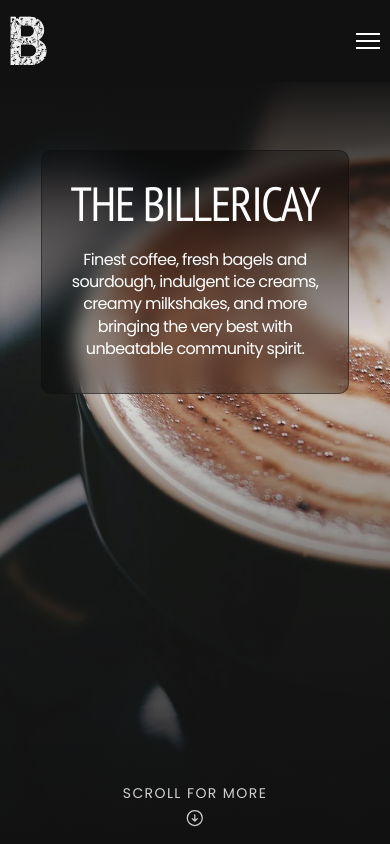
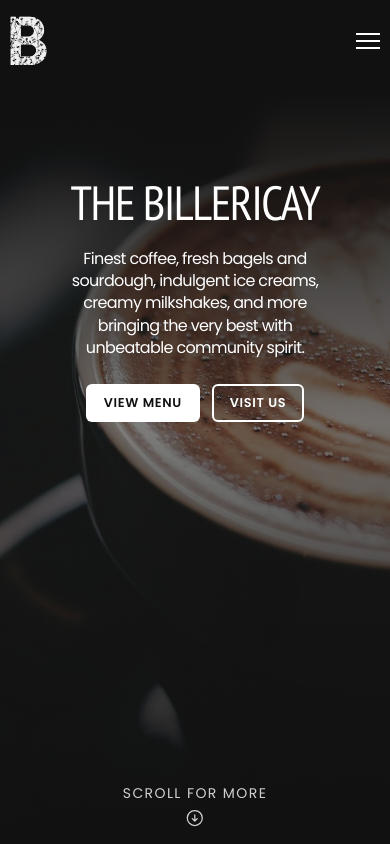
Before and after one commit to conorbailey90/the-billericay-cafe, a SvelteKit app: page / in a window 390 px wide. Shown: the top 844 px of the page. Built offline with nearby package versions, Linux system fonts and the light colour scheme.

Commit message:
Hero section updated

```diff
--- a/src/components/Hero.svelte
+++ b/src/components/Hero.svelte
@@ -1,7 +1,7 @@
 <script>
     import { reveal } from "$lib/actions/reveal";
     import Container from "./Container.svelte";
-        import { base } from '$app/paths';
+    import { base } from '$app/paths';
 </script>
 
 <section id="home">
@@ -12,6 +12,11 @@
             <h1>The Billericay</h1>
 
             <h4>Finest coffee, fresh bagels and sourdough, indulgent ice creams, creamy milkshakes, and more bringing the very best with unbeatable community spirit.</h4>
+
+            <div class="cta-buttons">
+                <a href="#menu" class="btn btn-primary">View Menu</a>
+                <a href="#contact" class="btn btn-secondary">Visit Us</a>
+            </div>
         </div>
     </Container>
     <div class="scroll">
@@ -26,7 +31,7 @@
         min-height: 100svh;
         display: flex;
         justify-content: center;
-        align-items: flex-start; /* Ensure content starts from top on smaller screens */
+        align-items: flex-start;
     }
 
     .hero {
@@ -45,18 +50,14 @@
         width: 100%;
         height: 100%;
         z-index: 2;
-        background: linear-gradient(to bottom, #111111 calc(60px + 2rem), transparent 50%, #111111 100%);
+        background: linear-gradient(to bottom, #111111 calc(60px + 2rem), #11111184 50%, #111111 100%);
     }
 
     .intro {
         margin-top: 150px;
         grid-column: span 6;
-        z-index: 3; /* Ensure text is above overlay */
+        z-index: 3;
         position: relative;
-         background: rgba(0, 0, 0, 0.3);
-         border: 1px solid #1111117c;
-        backdrop-filter: blur(10px);
-        border-radius: 10px;
         padding: 1.5rem 1.5rem 2rem 1.5rem;
     }
 
@@ -72,8 +73,50 @@
     h4 {
         text-wrap: balance;
         margin-top: 1rem;
-        font-size: clamp(1rem, 2.5vw, 1.25rem); /* Responsive for body text */
+        font-size: clamp(1rem, 2.5vw, 1.25rem);
         line-height: 1.4;
+    }
+
+    .cta-buttons {
+        display: flex;
+        gap: 0.75rem;
+        margin-top: 1.5rem;
+        flex-wrap: wrap;
+    }
+
+    .btn {
+        display: inline-block;
+        /* Made buttons smaller here */
+        padding: 0.6rem 1.25rem;
+        font-size: 0.875rem;
+        font-weight: 600;
+        text-decoration: none;
+        border-radius: 6px;
+        transition: all 0.3s ease;
+        text-transform: uppercase;
+        letter-spacing: 0.05em;
+        border: 2px solid transparent;
+    }
+
+    .btn-primary {
+        background: #FFFFFF;
+        color: #111111;
+    }
+
+    .btn-primary:hover {
+        background: #f0f0f0;
+        transform: translateY(-2px);
+    }
+
+    .btn-secondary {
+        background: transparent;
+        color: #FFFFFF;
+        border: 2px solid #FFFFFF;
+    }
+
+    .btn-secondary:hover {
+        background: rgba(255, 255, 255, 0.1);
+        transform: translateY(-2px);
     }
 
     .scroll {
@@ -86,7 +129,7 @@
         flex-direction: column;
         bottom: 2rem;
         gap: 0.5rem;
-        opacity: 0.8; /* Subtle fade for better UX */
+        opacity: 0.8;
     }
 
     .scroll p {
@@ -98,39 +141,44 @@
     /* Mobile responsiveness */
     @media (max-width: 800px) {
         .intro {
-            margin-top: 150px; /* Reduced top margin for mobile */
-            grid-column: span 9; /* Full width on mobile assuming 12-column grid */
+            margin-top: 150px;
+            grid-column: span 9;
         }
 
-        .overlay {
-            background: linear-gradient(to bottom, #111111 calc(50px + 1.5rem), transparent 40%, #111111 100%); /* Adjust gradient for smaller screens */
+        h1 {
+            font-size: 3rem;
         }
 
-          h1 {
-            text-transform: uppercase;
-            font-family: "PT Sans Narrow", sans-serif;
-            font-size: 3rem;
-            line-height: 1.2;
-            letter-spacing: -0.03em;
-            margin: 0;
+        .cta-buttons {
+            flex-direction: row; /* Prevented stacking to keep look compact */
+            gap: 0.75rem;
+        }
+
+        .btn {
+            width: auto; /* Prevented full-width on mobile */
+            padding: 0.5rem 1rem;
+            font-size: 0.8rem;
         }
 
         .scroll {
-            bottom: 1rem; /* Closer to bottom on mobile */
+            bottom: 1rem;
             gap: 0.25rem;
         }
 
         .scroll svg {
             width: 20px;
-            height: 20px; /* Slightly smaller icon */
+            height: 20px;
         }
     }
 
-      @media (max-width: 500px) {
+    @media (max-width: 500px) {
         .intro {
             text-align: center;
-            grid-column: 2 / span 10; /* Full width on mobile assuming 12-column grid */
+            grid-column: 2 / span 10;
         }
-      }
 
+        .cta-buttons {
+            justify-content: center;
+        }
+    }
 </style>
--- a/src/components/Testemonials.svelte
+++ b/src/components/Testemonials.svelte
@@ -46,15 +46,17 @@
 </script>
 
 <section id="testimonials">
+
     <Container>
         <div class="header">
             <span class="label">Testimonials</span>
             <h2>What Our Customers Say</h2>
         </div>
+           <div class="overlay_1"></div>
+        <div class="overlay_2"></div>
 
         <div class="slider-container">
-            <div class="overlay_1"></div>
-             <div class="overlay_2"></div>
+
             <div class="slider-track">
                 {#each testimonials as testimonial}
                     <div class="testimonial-tile">
@@ -115,13 +117,13 @@
 
   .slider-track {
     display: flex;
+    /* Use max-content to ensure the track takes full width of children */
+    width: max-content;
     animation: infiniteSlide 40s linear infinite;
+    /* Ensure gap is consistent */
     gap: 1rem;
     will-change: transform;
-        /* border: 1px solid red; */
-        width: min-content;
 }
-
     .slider-track:hover {
         animation-play-state: paused;
     }
@@ -132,7 +134,7 @@
         width: 100px;
         height: 100%;
         background: linear-gradient(to right, #111111, transparent);
-        z-index: 6;
+        z-index: 69;
     }
 
      .overlay_2{
@@ -142,7 +144,8 @@
         width: 100px;
         height: 100%;
         background: linear-gradient(to right, transparent, #111111);
-        z-index: 6;
+        z-index: 9;
+
     }
 
    @keyframes infiniteSlide {
@@ -150,7 +153,9 @@
         transform: translateX(0);
     }
     100% {
-            transform: translateX(-50%);
+        /* Move by exactly half the track's width */
+        /* To be pixel-perfect including the gap, we subtract half a gap */
+        transform: translateX(calc(-50% - 0.5rem));
     }
 }
 
```
Lines whose indentation alone changed are shown as unchanged.
